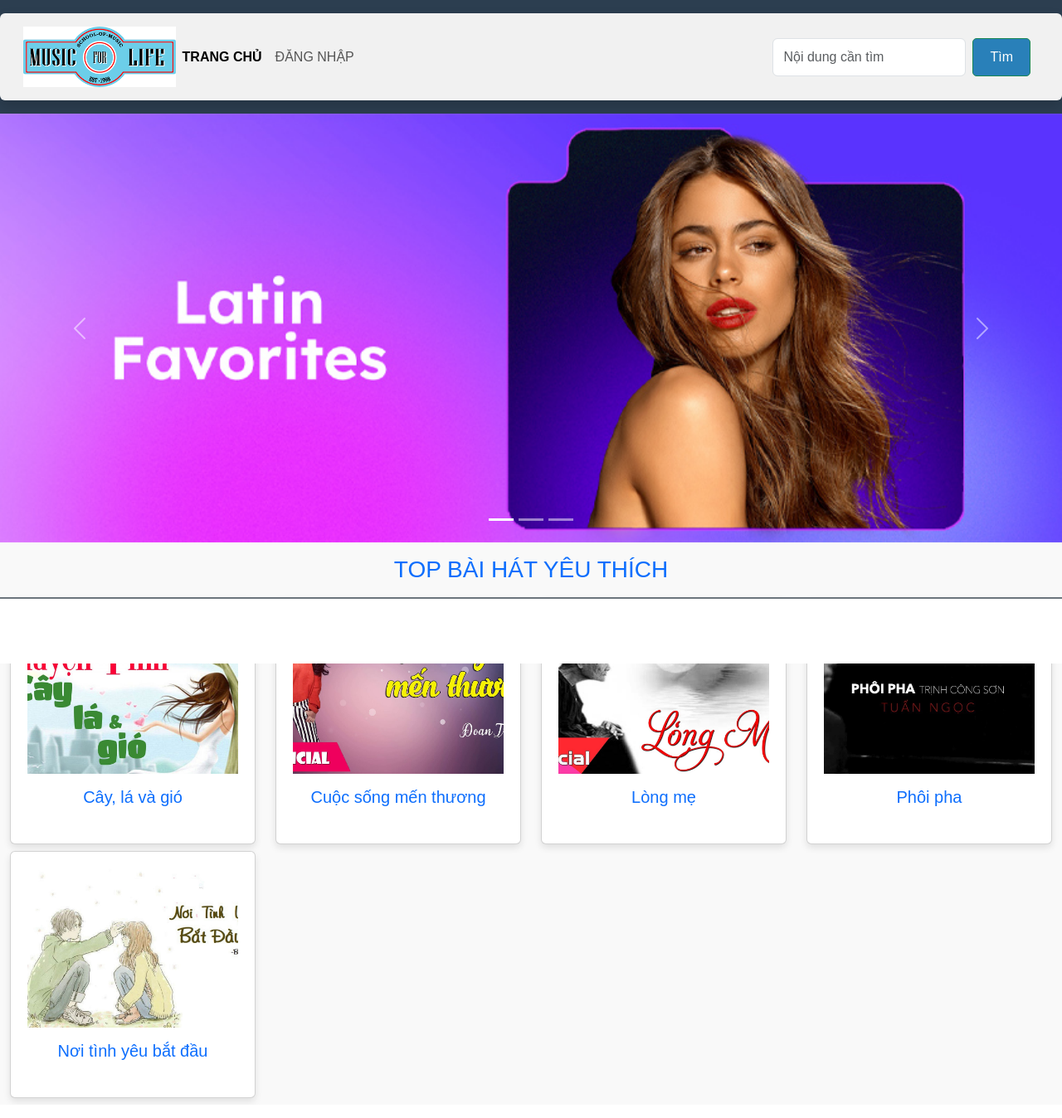
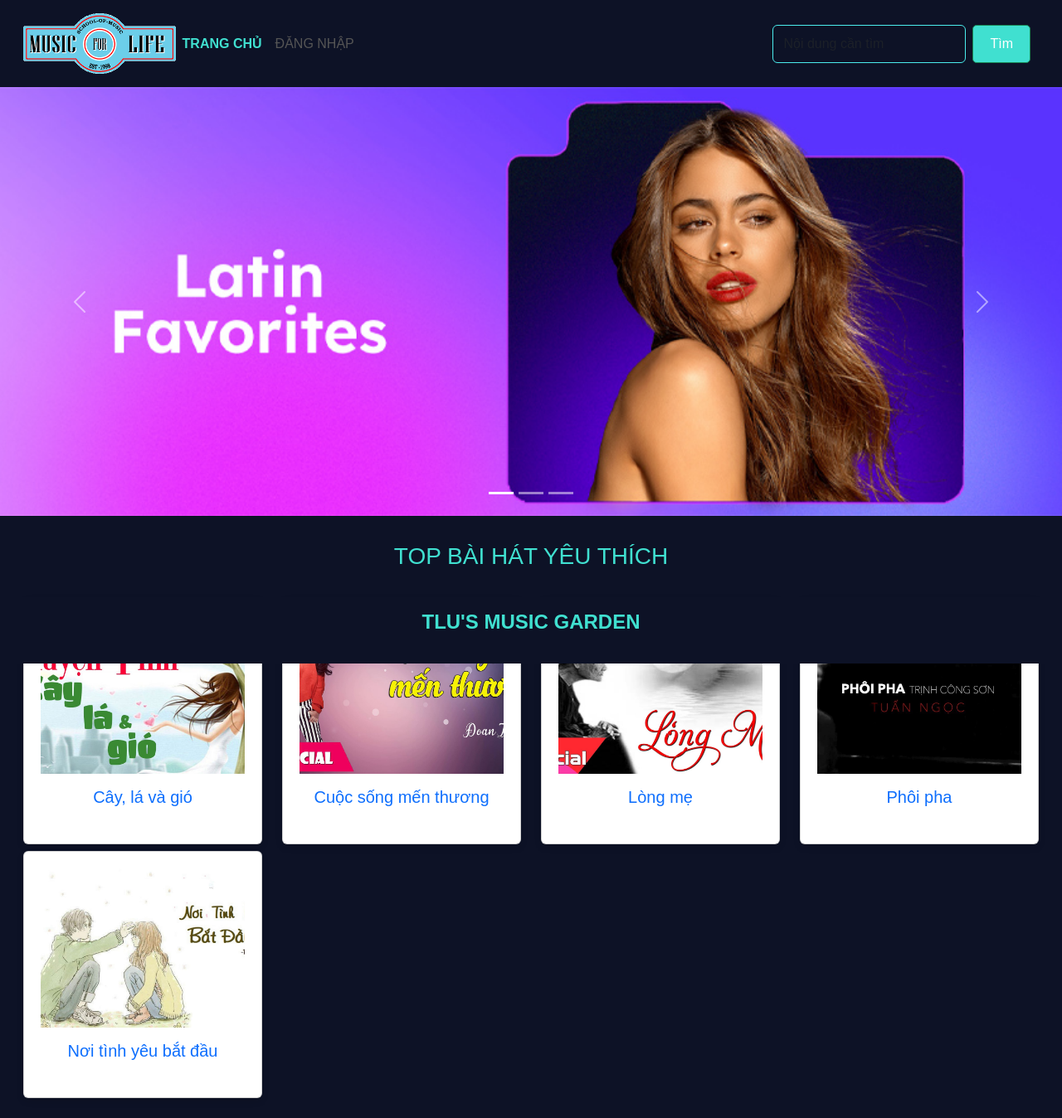
Before and after one commit to ntpa812/CSE485_2023, a PHP site: page /btth01/ in a window 1280 px wide. Shown: the whole page at 83% size. Run offline with PHP 8.4, Linux system fonts and the light colour scheme.

Commit message:
update homepage

```diff
--- a/btth01/css/style.css
+++ b/btth01/css/style.css
@@ -2,7 +2,7 @@
 body {
     font-family: 'Arial', sans-serif;
     background-color: #f9f9f9;
-    color: #333;
+    color:#0D1226;
     margin: 0;
     padding: 0;
 }
@@ -27,7 +27,7 @@
 
 .active {
     font-weight: bold;
-    color: #2980b9;
+    /* color: #2980b9; */
 }
 
 .card-img-top {
@@ -47,7 +47,7 @@
     background-color: #2c3e50;
     color: white;
     text-align: center;
-    padding: 1rem 0;
+    /* padding: 1rem 0; */
 }
 
 /* Container */
@@ -64,12 +64,13 @@
     box-shadow: 0 4px 8px rgba(0, 0, 0, 0.1);
     padding: 20px;
     background-color: white;
+
 }
 
 /* Buttons */
 .btn {
     padding: 10px 20px;
-    background-color: #2980b9;
+    background-color: turquoise;
     color: white;
     text-decoration: none;
     border-radius: 5px;
--- /dev/null
+++ b/btth01/css/style_upd.css
@@ -0,0 +1,37 @@
+HTML {
+    background-color:#0D1226;
+}
+
+
+.container-fluid {
+    background-color:#FFF;
+}
+
+.main-color {
+    background-color: #0D1226;
+}
+
+
+.search-bar {
+    border-color: rgb(75, 237, 237);
+}
+
+.navbar-nav .nav-link.active, .navbar-nav .show>.nav-link .search-bar {
+    color:turquoise;
+}
+
+.nav-top-song {
+    background-color:#0D1226;
+    color:turquoise;
+    text-decoration: bold;
+    padding-top: 1rem;
+}
+
+.card {
+    flex:auto;
+}
+
+footer {
+    color:turquoise;
+    background-color:#0D1226;
+}
--- a/btth01/footer.php
+++ b/btth01/footer.php
@@ -1,3 +1,8 @@
-<footer class="bg-white d-flex justify-content-center align-items-center border-top border-secondary  border-2" style="height:80px">
+<!DOCTYPE html>
+<link rel="stylesheet" href="css/style.css">
+<link rel="stylesheet" href="css/style_upd.css">
+
+
+<footer class="footer" style="height:80px">
     <h4 class="text-center text-uppercase fw-bold">TLU's music garden</h4>
 </footer>
--- a/btth01/header.php
+++ b/btth01/header.php
@@ -1,6 +1,9 @@
+<!DOCTYPE html>
+<link rel="stylesheet" href="css/style_upd.css">
+
 <header>
-    <nav class="navbar navbar-expand-lg bg-body-tertiary shadow p-3 bg-white rounded">
-        <div class="container-fluid">
+    <nav class="navbar navbar-expand-lg shadow p-3 header main-color ">
+        <div class="container-fluid main-color">
             <div class="my-logo">
                 <a class="navbar-brand" href="#">
                     <img src="images/logo2.png" alt="" class="img-fluid">
@@ -9,7 +12,7 @@
             <button class="navbar-toggler" type="button" data-bs-toggle="collapse" data-bs-target="#navbarSupportedContent" aria-controls="navbarSupportedContent" aria-expanded="false" aria-label="Toggle navigation">
             <span class="navbar-toggler-icon"></span>
             </button>
-            <div class="collapse navbar-collapse" id="navbarSupportedContent">
+            <div class="collapse navbar-collapse main-color" id="navbarSupportedContent">
             <ul class="navbar-nav me-auto mb-2 mb-lg-0">
                 <li class="nav-item">
                 <a class="nav-link active" aria-current="page" href="./">Trang chủ</a>
@@ -19,7 +22,7 @@
                 </li>
             </ul>
             <form class="d-flex" role="search" method="GET" action="search.php">
-                <input class="form-control me-2" type="search" name="query" placeholder="Nội dung cần tìm" aria-label="Search">
+                <input class="form-control me-2 main-color search-bar" type="search" name="query" placeholder="Nội dung cần tìm" aria-label="Search">
                 <button class="btn btn-outline-success" type="submit">Tìm</button>
             </form>
             </div>
--- a/btth01/index.php
+++ b/btth01/index.php
@@ -43,15 +43,15 @@
             <span class="visually-hidden">Next</span>
         </button>
     </div>
-    <main class="container-fluid mt-3">
-        <h3 class="text-center text-uppercase mb-3 text-primary">TOP bài hát yêu thích</h3>
-        <div class="row">
+    <main class="container-fluid nav-top-song">
+        <h3 class="text-center text-uppercase mb-3 main-color nav-top-song">TOP bài hát yêu thích</h3>
+        <div class="row main-color p-3">
             <div class="col-sm-3">
                 <div class="card mb-2" style="width: 100%;">
                     <img src="images/songs/cayvagio.jpg" class="card-img-top" alt="...">
                     <div class="card-body">
                         <h5 class="card-title text-center">
-                            <a href="detail.php" class="text-decoration-none">Cây, lá và gió</a>
+                            <a href="detail.php?id=12" class="text-decoration-none">Cây, lá và gió</a>
                         </h5>
                     </div>
                 </div>
@@ -62,7 +62,7 @@
                     <img src="images/songs/csmt.jpg" class="card-img-top" alt="...">
                     <div class="card-body">
                         <h5 class="card-title text-center">
-                            <a href="" class="text-decoration-none">Cuộc sống mến thương</a>
+                            <a href="detail.php?id=11" class="text-decoration-none">Cuộc sống mến thương</a>
                         </h5>
                     </div>
                 </div>
@@ -73,7 +73,7 @@
                     <img src="images/songs//longme.jpg" class="card-img-top" alt="...">
                     <div class="card-body">
                         <h5 class="card-title text-center">
-                            <a href="" class="text-decoration-none">Lòng mẹ</a>
+                            <a href="detail.php?id=1" class="text-decoration-none">Lòng mẹ</a>
                         </h5>
                     </div>
                 </div>
@@ -84,7 +84,7 @@
                     <img src="images/songs/phoipha.jpg" class="card-img-top" alt="...">
                     <div class="card-body">
                         <h5 class="card-title text-center">
-                            <a href="" class="text-decoration-none">Phôi pha</a>
+                            <a href="detail.php?id=3" class="text-decoration-none">Phôi pha</a>
                         </h5>
                     </div>
                 </div>
@@ -95,7 +95,7 @@
                     <img src="images/songs/noitinhyeubatdau.jpg" class="card-img-top" alt="...">
                     <div class="card-body">
                         <h5 class="card-title text-center my-title">
-                            <a href="" class="text-decoration-none">Nơi tình yêu bắt đầu</a>
+                            <a href="detail.php?id=8" class="text-decoration-none">Nơi tình yêu bắt đầu</a>
                         </h5>
                     </div>
                 </div>
```
Also changed, not shown: btth01/admin/add_category.php (+14 -3 lines), btth01/database/upd_img.sql (added, +11 -0 lines), btth01/detail.php (+22 -5 lines), btth01/images/logo2.png.
